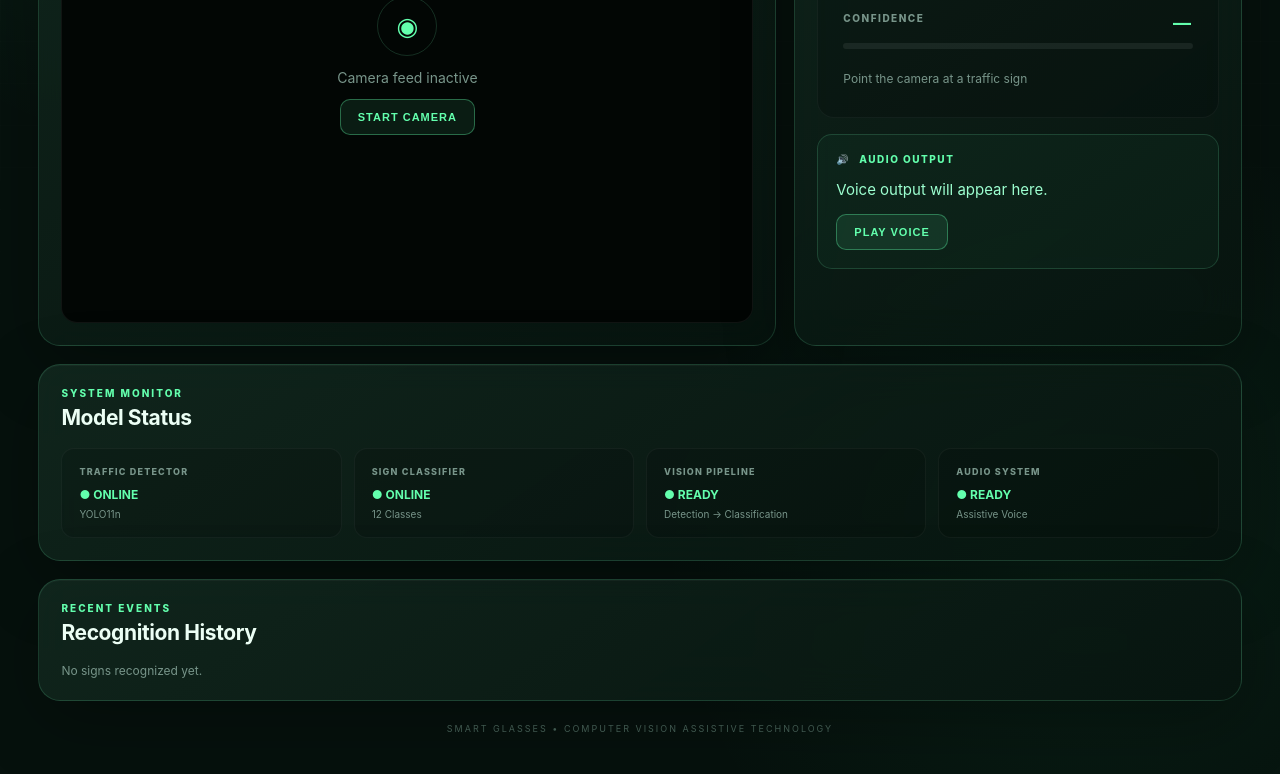
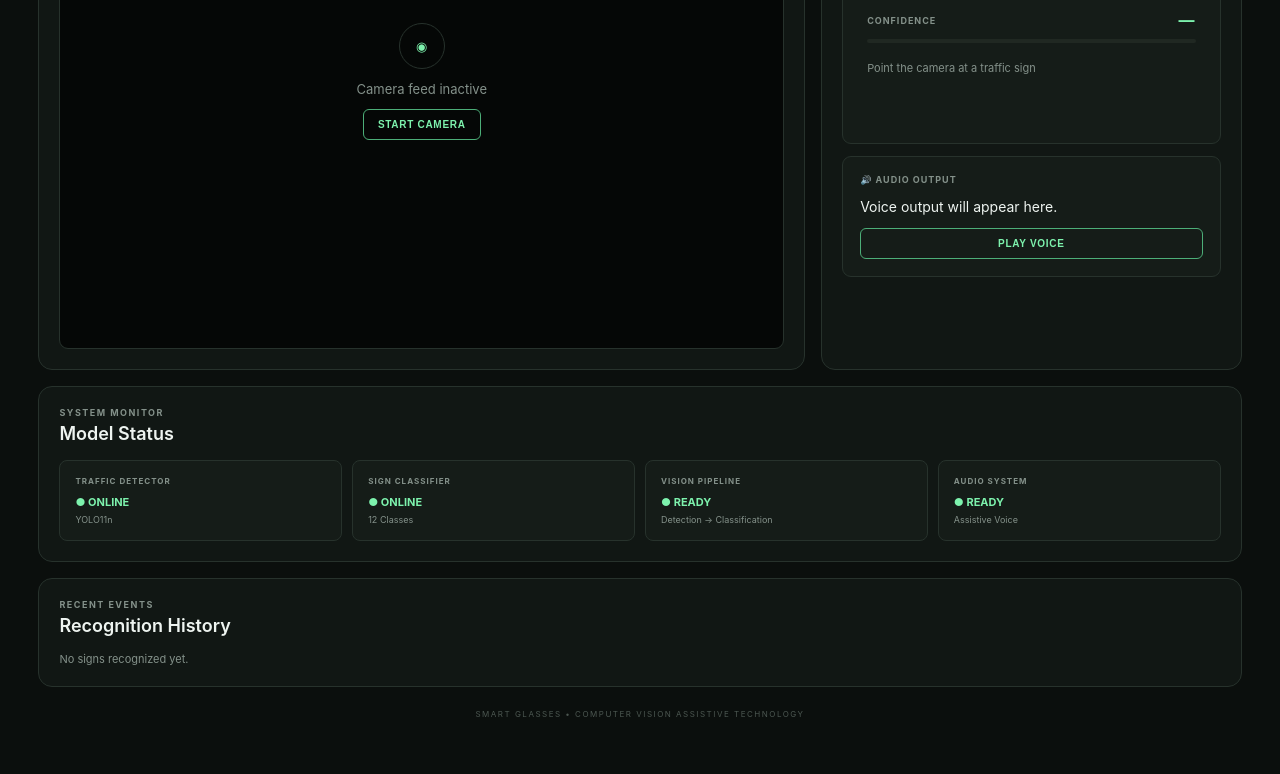
Before and after one commit to hyperpixelated/Smart-Glasses, a plain HTML site: page app/templates/index.html in a window 1280 px wide. Shown: the part 379-1153 px from the top of the page. Drawn offline with Linux system fonts and the light colour scheme.

```diff
--- a/app/static/style.css
+++ b/app/static/style.css
@@ -1,13 +1,13 @@
 :root {
-    --bg: #06110d;
-    --panel: rgba(13, 31, 24, 0.72);
-    --panel-light: rgba(20, 45, 35, 0.65);
-    --border: rgba(117, 255, 184, 0.16);
-    --green: #63ffad;
-    --green-soft: #9dffd0;
-    --text: #ecfff5;
-    --muted: #78958a;
-    --danger: #ff7474;
+    --bg: #0b0f0d;
+    --surface: #111714;
+    --surface-2: #151c18;
+    --border: #27322c;
+    --green: #7df2ad;
+    --green-dim: #4cae78;
+    --text: #eef4f0;
+    --muted: #84918a;
+    --danger: #ff7777;
 }
 
 * {
@@ -18,44 +18,36 @@
 
 body {
     min-height: 100vh;
-    background:
-        radial-gradient(circle at 15% 10%, rgba(53, 255, 154, 0.09), transparent 28%),
-        radial-gradient(circle at 85% 80%, rgba(42, 214, 126, 0.07), transparent 30%),
-        var(--bg);
+    background: var(--bg);
     color: var(--text);
-    font-family: Inter, -apple-system, BlinkMacSystemFont, "SF Pro Display",
-        "Segoe UI", sans-serif;
-}
-
-body::before {
-    content: "";
-    position: fixed;
-    inset: 0;
-    pointer-events: none;
-    background-image:
-        linear-gradient(rgba(255,255,255,0.018) 1px, transparent 1px),
-        linear-gradient(90deg, rgba(255,255,255,0.018) 1px, transparent 1px);
-    background-size: 42px 42px;
-    mask-image: linear-gradient(to bottom, black, transparent);
+    font-family:
+        -apple-system,
+        BlinkMacSystemFont,
+        "Inter",
+        "Segoe UI",
+        sans-serif;
 }
 
 .app {
-    width: min(1450px, 94%);
+    width: min(1380px, 94%);
     margin: auto;
-    padding: 28px 0 40px;
+    padding: 30px 0 45px;
 }
+
+/* HEADER */
 
 .topbar {
     display: flex;
+    align-items: center;
     justify-content: space-between;
-    align-items: center;
-    margin-bottom: 24px;
+    padding-bottom: 25px;
+    border-bottom: 1px solid var(--border);
 }
 
 .brand {
-    font-size: 25px;
-    font-weight: 800;
-    letter-spacing: 3px;
+    font-size: 19px;
+    font-weight: 700;
+    letter-spacing: 1.5px;
 }
 
 .brand span {
@@ -65,93 +57,77 @@
 .subtitle {
     margin-top: 5px;
     color: var(--muted);
-    font-size: 13px;
-    letter-spacing: 1.5px;
+    font-size: 12px;
 }
 
 .live-status {
     display: flex;
     align-items: center;
-    gap: 9px;
+    gap: 8px;
     color: var(--green);
-    font-size: 12px;
-    font-weight: 700;
+    font-size: 11px;
+    font-weight: 600;
     letter-spacing: 1px;
 }
 
 .status-dot {
-    width: 8px;
-    height: 8px;
+    width: 7px;
+    height: 7px;
     border-radius: 50%;
     background: var(--green);
-    box-shadow: 0 0 14px var(--green);
 }
+
+/* MAIN */
 
 .dashboard {
     display: grid;
-    grid-template-columns: 1.65fr 1fr;
-    gap: 18px;
+    grid-template-columns: 1.55fr 0.85fr;
+    gap: 16px;
+    margin-top: 20px;
 }
 
 .panel {
+    background: var(--surface);
     border: 1px solid var(--border);
-    background: linear-gradient(
-        145deg,
-        rgba(19, 43, 33, 0.78),
-        rgba(7, 20, 15, 0.82)
-    );
-    backdrop-filter: blur(20px);
-    -webkit-backdrop-filter: blur(20px);
-    border-radius: 22px;
-    box-shadow:
-        0 20px 70px rgba(0, 0, 0, 0.28),
-        inset 0 1px rgba(255, 255, 255, 0.035);
+    border-radius: 14px;
 }
+
+/* PANEL HEADERS */
 
 .camera-panel,
 .prediction-panel {
-    min-height: 620px;
-    padding: 22px;
+    padding: 20px;
 }
 
 .panel-header {
     display: flex;
     justify-content: space-between;
-    align-items: center;
-    margin-bottom: 18px;
+    align-items: flex-start;
+    margin-bottom: 16px;
 }
 
 .eyebrow {
-    color: var(--green);
-    font-size: 10px;
-    font-weight: 800;
-    letter-spacing: 2px;
-    margin-bottom: 6px;
+    color: var(--muted);
+    font-size: 9px;
+    font-weight: 700;
+    letter-spacing: 1.5px;
+    margin-bottom: 5px;
 }
 
 h2 {
-    font-size: 21px;
-    letter-spacing: -0.4px;
+    font-size: 18px;
+    font-weight: 600;
 }
 
-.camera-status,
-.ai-badge {
-    padding: 7px 11px;
-    border-radius: 20px;
-    border: 1px solid var(--border);
-    color: var(--muted);
-    font-size: 10px;
-    font-weight: 800;
-    letter-spacing: 1px;
-}
+/* CAMERA */
 
 .camera-container {
     position: relative;
-    height: 515px;
+    height: 535px;
     overflow: hidden;
-    border-radius: 16px;
-    background: #020604;
-    border: 1px solid rgba(255,255,255,0.06);
+    border-radius: 9px;
+    background: #050706;
+    border: 1px solid var(--border);
 }
 
 video {
@@ -173,235 +149,239 @@
     position: absolute;
     inset: 0;
     display: flex;
+    align-items: center;
+    justify-content: center;
     flex-direction: column;
-    justify-content: center;
-    align-items: center;
-    gap: 13px;
+    gap: 12px;
     color: var(--muted);
-    font-size: 14px;
+    font-size: 13px;
 }
 
 .camera-icon {
-    width: 60px;
-    height: 60px;
+    width: 46px;
+    height: 46px;
     display: grid;
     place-items: center;
+    border: 1px solid var(--border);
     border-radius: 50%;
+    color: var(--green);
+}
+
+.camera-status,
+.ai-badge {
+    padding: 6px 9px;
     border: 1px solid var(--border);
-    color: var(--green);
-    font-size: 25px;
+    border-radius: 5px;
+    color: var(--muted);
+    font-size: 9px;
+    font-weight: 700;
+    letter-spacing: 1px;
 }
 
 button {
-    border: 1px solid rgba(99,255,173,0.35);
-    background: rgba(99,255,173,0.09);
+    border: 1px solid var(--green-dim);
+    background: transparent;
     color: var(--green);
-    border-radius: 10px;
-    padding: 11px 17px;
-    font-weight: 800;
-    font-size: 11px;
-    letter-spacing: 1px;
+    border-radius: 6px;
+    padding: 9px 14px;
+    font-size: 10px;
+    font-weight: 700;
+    letter-spacing: 0.7px;
     cursor: pointer;
-    transition: 0.2s ease;
 }
 
 button:hover {
-    background: rgba(99,255,173,0.17);
-    transform: translateY(-1px);
+    background: rgba(125, 242, 173, 0.08);
 }
 
 .scan-line {
-    position: absolute;
-    left: 0;
-    right: 0;
-    height: 1px;
-    background: var(--green);
-    box-shadow: 0 0 18px var(--green);
-    opacity: 0;
+    display: none;
 }
 
-.camera-container.active .scan-line {
-    opacity: 0.45;
-    animation: scan 3s linear infinite;
-}
-
-@keyframes scan {
-    from { top: 0; }
-    to { top: 100%; }
-}
+/* PREDICTION */
 
 .prediction-card {
-    padding: 25px;
-    min-height: 310px;
-    border-radius: 17px;
-    background: rgba(0,0,0,0.17);
-    border: 1px solid rgba(255,255,255,0.045);
+    padding: 24px;
+    min-height: 330px;
+    border: 1px solid var(--border);
+    border-radius: 9px;
+    background: var(--surface-2);
 }
 
 .sign-symbol {
-    font-size: 55px;
-    height: 70px;
+    height: 65px;
     color: var(--green);
+    font-size: 42px;
+    display: flex;
+    align-items: center;
 }
 
 .sign-name {
-    margin-top: 8px;
-    font-size: 30px;
-    font-weight: 800;
+    margin-top: 10px;
+    font-size: 27px;
+    line-height: 1.15;
+    font-weight: 650;
     text-transform: uppercase;
-    letter-spacing: -1px;
 }
 
 .sign-confidence {
     display: flex;
     justify-content: space-between;
-    margin-top: 28px;
+    align-items: center;
+    margin-top: 34px;
     color: var(--muted);
-    font-size: 10px;
-    letter-spacing: 1.5px;
-    font-weight: 800;
+    font-size: 9px;
+    font-weight: 700;
+    letter-spacing: 1px;
 }
 
 .sign-confidence strong {
     color: var(--green);
-    font-size: 18px;
+    font-size: 16px;
 }
 
 .confidence-bar {
-    height: 6px;
-    margin-top: 10px;
+    height: 4px;
+    margin-top: 9px;
+    background: #202822;
+    border-radius: 3px;
     overflow: hidden;
-    border-radius: 10px;
-    background: rgba(255,255,255,0.07);
 }
 
 #confidenceFill {
     height: 100%;
-    width: 0%;
-    border-radius: inherit;
+    width: 0;
     background: var(--green);
-    box-shadow: 0 0 15px rgba(99,255,173,0.45);
-    transition: width 0.35s ease;
+    transition: width 0.25s ease;
 }
 
 .prediction-status {
-    margin-top: 22px;
+    margin-top: 18px;
     color: var(--muted);
-    font-size: 12px;
+    font-size: 11px;
 }
 
+/* AUDIO */
+
 .audio-card {
-    margin-top: 16px;
-    padding: 18px;
-    border-radius: 15px;
+    margin-top: 12px;
+    padding: 17px;
     border: 1px solid var(--border);
-    background: rgba(99,255,173,0.035);
+    border-radius: 9px;
+    background: var(--surface-2);
 }
 
 .audio-header {
-    display: flex;
-    gap: 9px;
-    color: var(--green);
-    font-size: 10px;
-    font-weight: 800;
-    letter-spacing: 1.5px;
+    color: var(--muted);
+    font-size: 9px;
+    font-weight: 700;
+    letter-spacing: 1px;
 }
 
 #audioText {
-    margin: 15px 0;
-    font-size: 15px;
-    color: var(--green-soft);
+    margin: 13px 0;
+    color: var(--text);
+    font-size: 14px;
 }
+
+#speakButton {
+    width: 100%;
+}
+
+/* SYSTEM */
 
 .system-panel,
 .history-panel {
-    margin-top: 18px;
-    padding: 22px;
+    margin-top: 16px;
+    padding: 20px;
 }
 
 .status-grid {
     display: grid;
     grid-template-columns: repeat(4, 1fr);
-    gap: 12px;
+    gap: 10px;
 }
 
 .status-card {
-    padding: 17px;
-    border-radius: 13px;
-    background: rgba(0,0,0,0.15);
-    border: 1px solid rgba(255,255,255,0.045);
+    padding: 15px;
+    border: 1px solid var(--border);
+    border-radius: 8px;
+    background: var(--surface-2);
 }
 
 .status-card span {
     display: block;
     color: var(--muted);
-    font-size: 9px;
-    font-weight: 800;
-    letter-spacing: 1.2px;
+    font-size: 8px;
+    font-weight: 700;
+    letter-spacing: 1px;
 }
 
 .status-card strong {
     display: block;
-    margin-top: 10px;
+    margin-top: 9px;
     color: var(--green);
-    font-size: 12px;
+    font-size: 11px;
 }
 
 .status-card small {
     display: block;
-    margin-top: 6px;
+    margin-top: 5px;
     color: var(--muted);
-    font-size: 10px;
+    font-size: 9px;
 }
+
+/* HISTORY */
 
 .history {
     display: flex;
-    gap: 10px;
+    gap: 9px;
     overflow-x: auto;
+}
+
+.history-item {
+    min-width: 170px;
+    padding: 13px;
+    border: 1px solid var(--border);
+    border-radius: 8px;
+    background: var(--surface-2);
+}
+
+.history-item strong {
+    display: block;
+    color: var(--text);
+    font-size: 11px;
+}
+
+.history-item span {
+    display: block;
+    margin-top: 5px;
+    color: var(--muted);
+    font-size: 9px;
 }
 
 .empty-history {
     color: var(--muted);
-    font-size: 12px;
-}
-
-.history-item {
-    min-width: 180px;
-    padding: 14px;
-    border-radius: 12px;
-    background: rgba(0,0,0,0.16);
-    border: 1px solid rgba(255,255,255,0.05);
-}
-
-.history-item strong {
-    display: block;
-    color: var(--green-soft);
-    font-size: 12px;
-}
-
-.history-item span {
-    display: block;
-    margin-top: 6px;
-    color: var(--muted);
-    font-size: 10px;
+    font-size: 11px;
 }
 
 footer {
     margin-top: 22px;
     text-align: center;
-    color: #49645a;
-    font-size: 9px;
-    letter-spacing: 2px;
+    color: #4c5751;
+    font-size: 8px;
+    letter-spacing: 1.5px;
 }
 
-@media (max-width: 950px) {
+/* RESPONSIVE */
+
+@media (max-width: 900px) {
     .dashboard {
         grid-template-columns: 1fr;
     }
 
-    .camera-panel,
-    .prediction-panel {
-        min-height: auto;
+    .camera-container {
+        height: 470px;
     }
 
     .status-grid {
@@ -414,15 +394,15 @@
         width: 92%;
     }
 
+    .topbar {
+        align-items: flex-start;
+    }
+
     .status-grid {
         grid-template-columns: 1fr;
     }
 
-    .topbar {
-        align-items: flex-start;
-    }
-
-    .live-status {
-        font-size: 9px;
+    .camera-container {
+        height: 350px;
     }
 }
```
